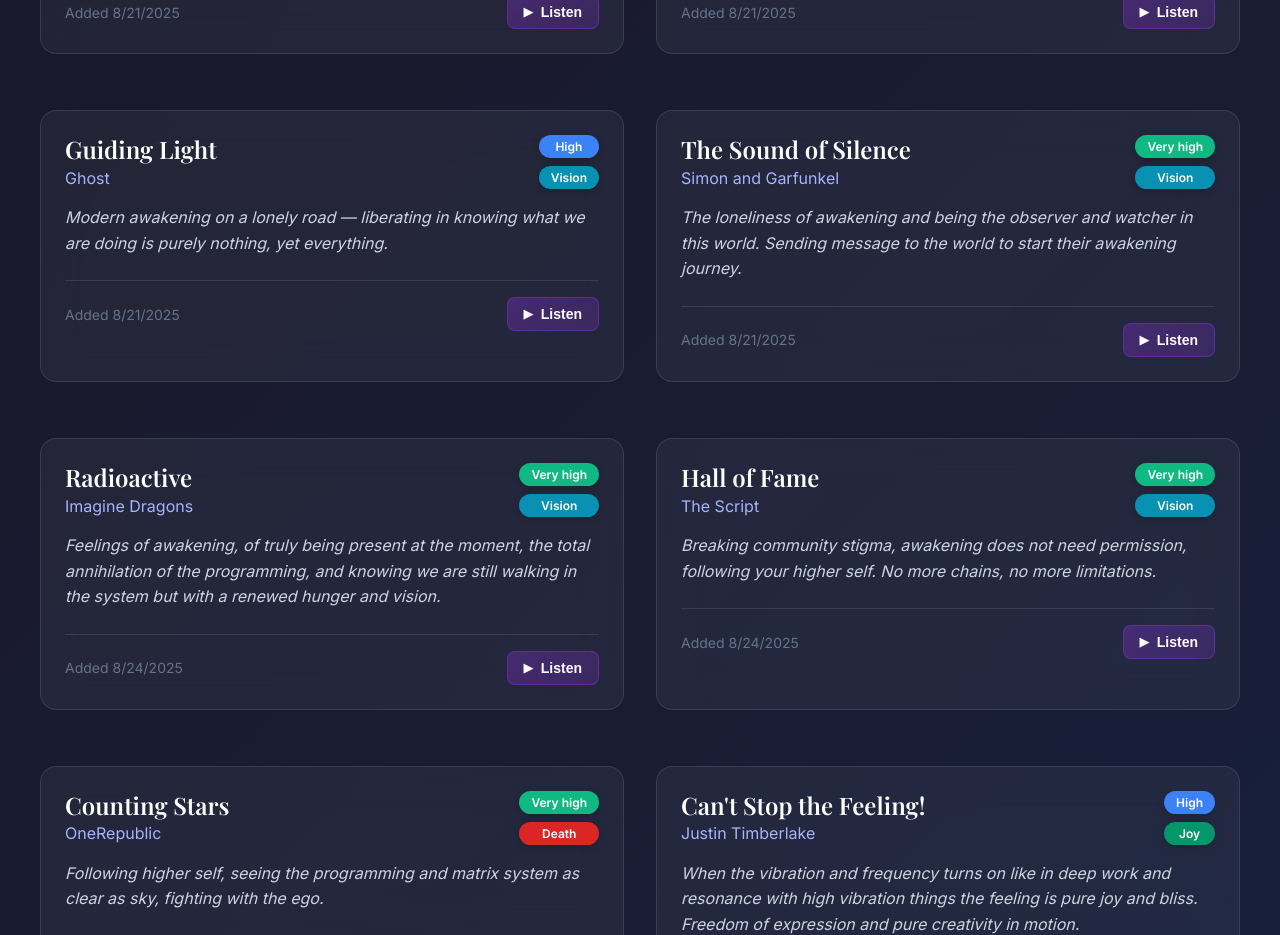
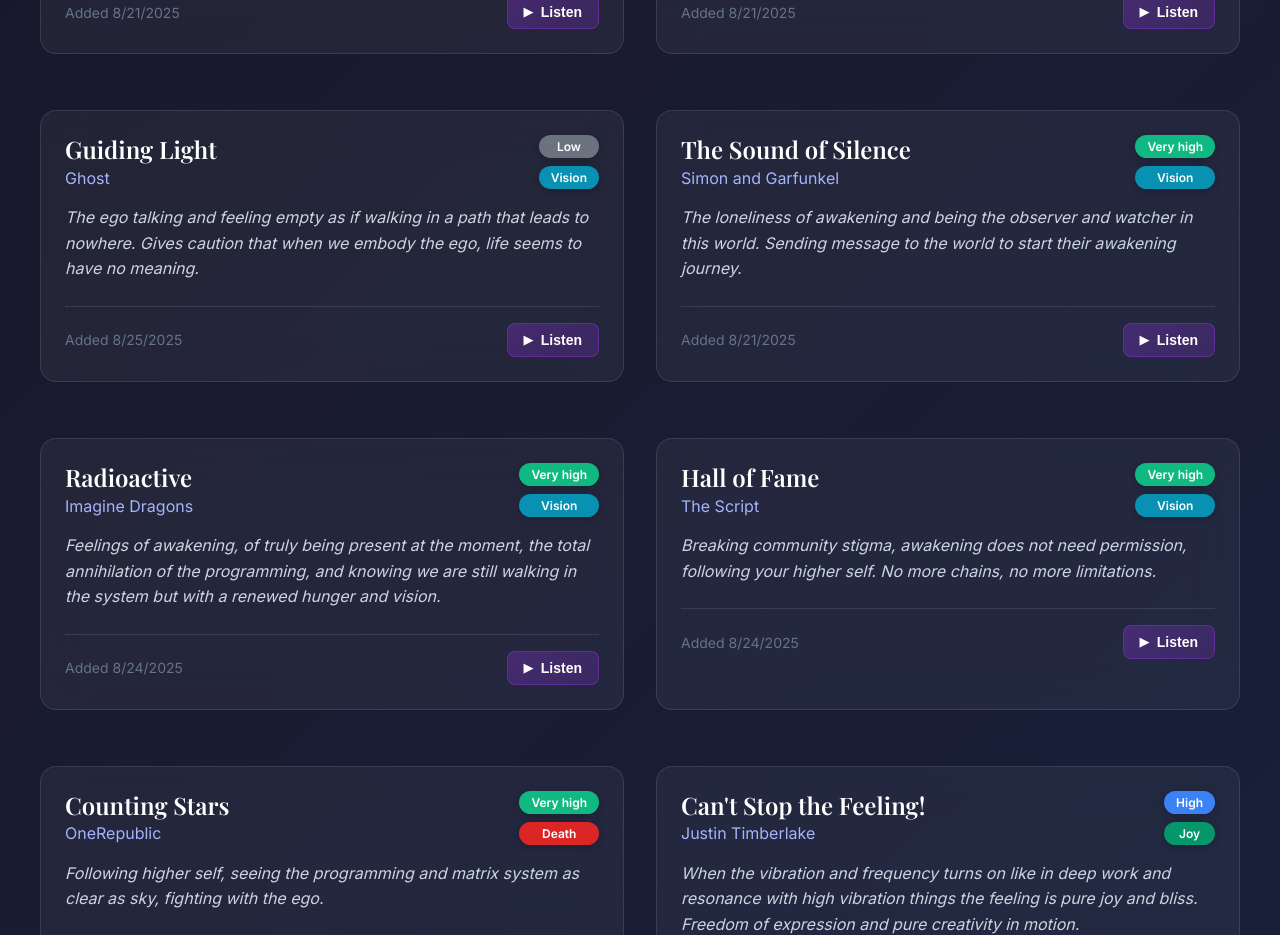
Before and after one commit to johnmichealacera/echoes, a React (Create React App) app: page / in a window 1280 px wide. Shown: the part 2260-3195 px from the top of the page. Built offline with nearby package versions, Linux system fonts and the light colour scheme; the HTML template or start-up script is replaced by a standard one.

Commit message:
modified guiding lights reflection

```diff
--- a/src/data/songs.ts
+++ b/src/data/songs.ts
@@ -105,10 +105,10 @@
     id: '11',
     songTitle: 'Guiding Light',
     artist: 'Ghost',
-    resonance: 'High',
-    reflection: 'Modern awakening on a lonely road — liberating in knowing what we are doing is purely nothing, yet everything.',
+    resonance: 'Low',
+    reflection: 'The ego talking and feeling empty as if walking in a path that leads to nowhere. Gives caution that when we embody the ego, life seems to have no meaning.',
     awakeningStage: 'Vision',
-    createdAt: '8/21/2025',
+    createdAt: '08/25/2025',
     youtubeId: 'rv7jSq1Qkhs' // Ghost - Guiding Light (embed-friendly version)
   },
   {
```
